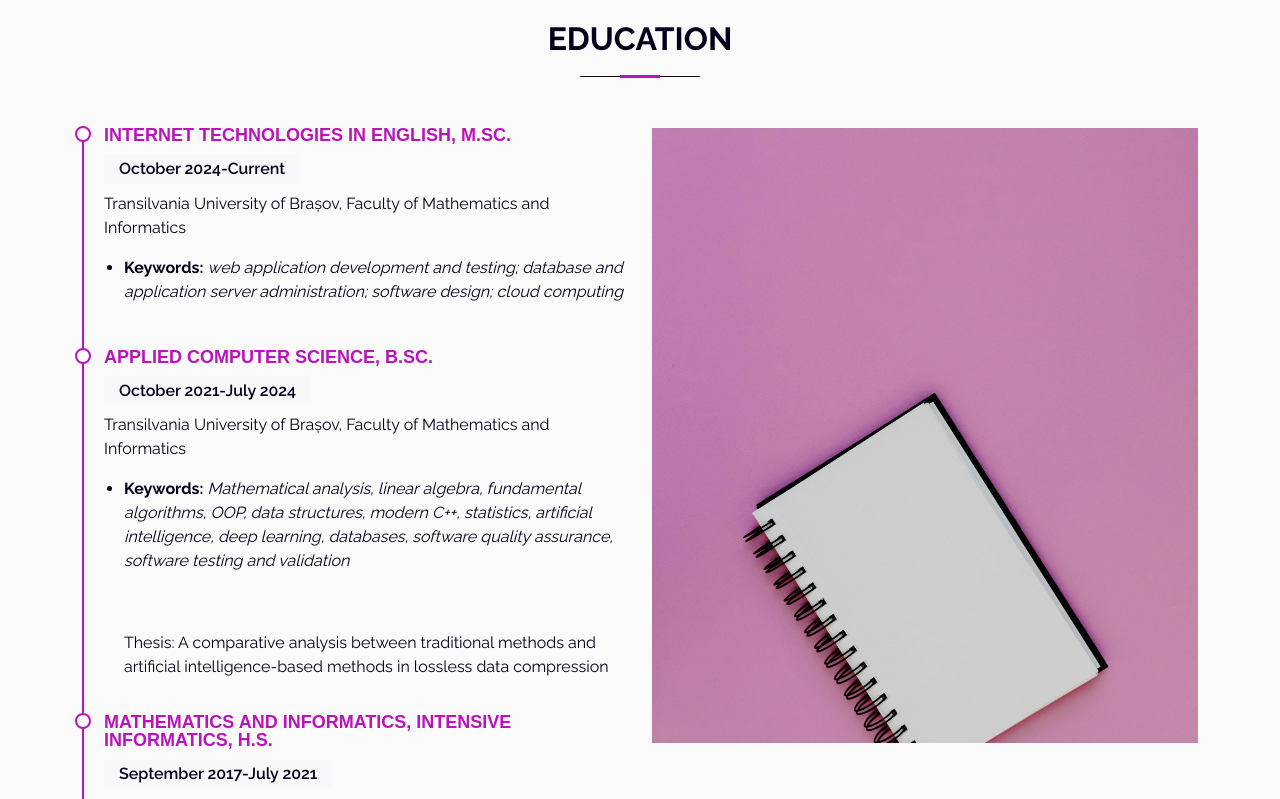
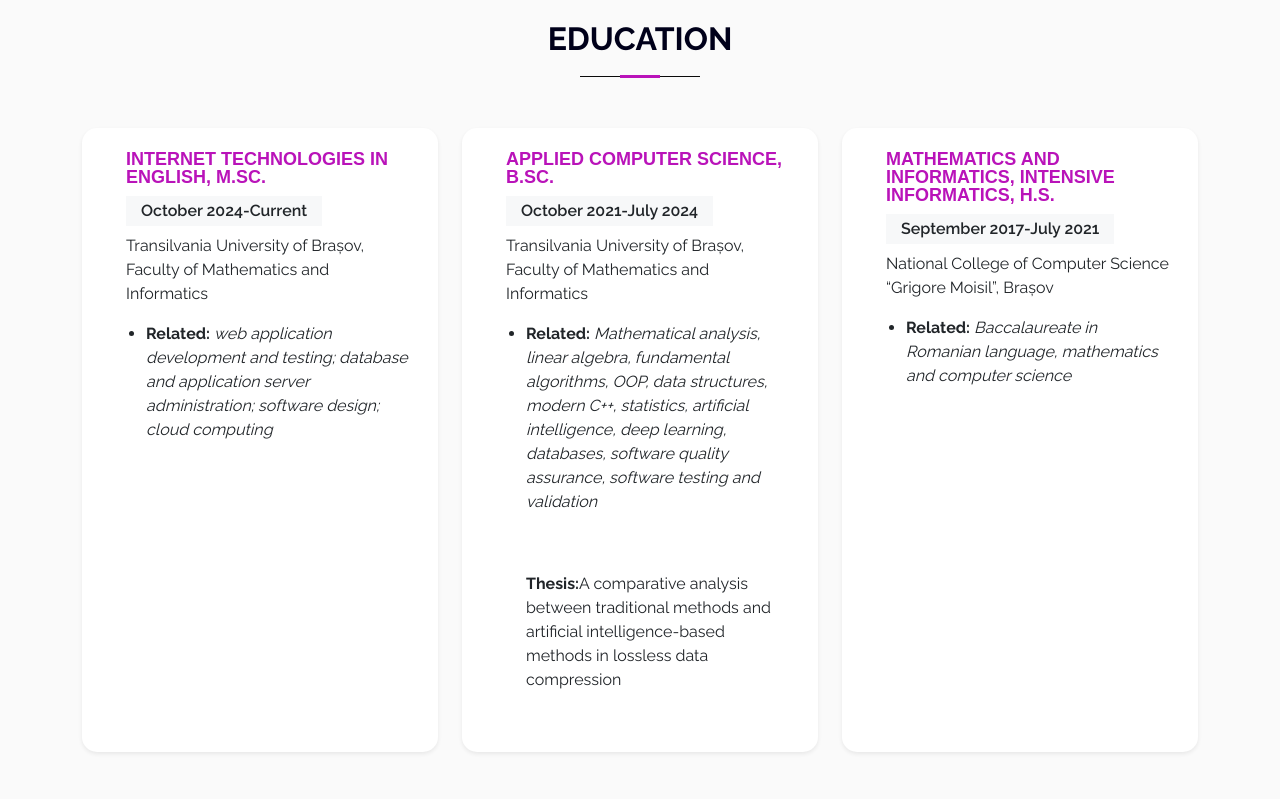
Before and after one commit to dragos0804/Dragos_Portfolio, a Next.js app in the folder personal-profile-website/: page / in a window 1280 px wide. Shown: the part 1640-2439 px from the top of the page. Built offline with nearby package versions, Linux system fonts and the light colour scheme.

Commit message:
feat: added cards for education section

```diff
--- a/personal-profile-website/src/app/components/EducationItem.tsx
+++ b/personal-profile-website/src/app/components/EducationItem.tsx
@@ -12,24 +12,27 @@ export default function EducationItem({item}: {
     }
 }) {
   return (
+    <div className="card h-100 shadow-sm education-card">
+      <div className="card-body d-flex flex-column">
         <div className="education-item">
           <h4>{item.name}</h4>
           <h5>{item.date}</h5>
           <p>{item.institution}</p>
           <ul>
-            <li><b>Keywords:</b> <i>{item.keywords}</i></li>
+              <li><b>Related:</b> <i>{item.keywords}</i></li>
               {
                   item.thesis &&
                   (
                       <div className="mt-4 pt-4 border-t">
                         <p className="text-sm">
-                        <span className="font-medium">Thesis: </span>
+                          <span className="font-medium"><b>Thesis:</b></span>
                           {item.thesis}
                         </p>
                       </div>)
               }
           </ul>
-
+          </div>
+        </div>
     </div>
   );
 }
--- a/personal-profile-website/src/app/components/educationItem.css
+++ b/personal-profile-website/src/app/components/educationItem.css
@@ -1,8 +1,43 @@
+.education-card {
+    transition: all 0.3s ease;
+    border: none;
+    border-radius: 15px;
+    overflow: hidden;
+  }
+
+  .education-card:hover {
+    transform: translateY(-5px);
+    box-shadow: 0 10px 20px rgba(0, 0, 0, 0.1);
+  }
+
+  .education-card .card-body {
+    padding: 1.5rem;
+  }
+
+  .education-card .card-title {
+    font-size: 1.25rem;
+    font-weight: 600;
+    margin-bottom: 0.5rem;
+  }
+
+  .education-card .card-subtitle {
+    font-size: 1rem;
+    margin-bottom: 1rem;
+  }
+
+  .education-card .card-text {
+    font-size: 0.9rem;
+  }
+
+  .education-card .border-top {
+    border-color: rgba(0, 0, 0, 0.1) !important;
+  }
+
+
 .education .education-item{
     position: relative;
     padding: 0 0 20px 20px;
     margin-top: -2px;
-    border-left: 2px solid rgb(185, 19, 185);
 }
 
 .education .education-item h4 {
@@ -45,5 +80,4 @@
     left: -9px;
     top: 0;
     background: #fff;
-    border: 2px solid rgb(185, 19, 185);
 }
--- a/personal-profile-website/src/app/sections/Education.tsx
+++ b/personal-profile-website/src/app/sections/Education.tsx
@@ -2,8 +2,6 @@ import React from 'react'
 import './education.css'
 import SectionTitle from '../components/SectionTitle';
 import EducationItem from '../components/EducationItem';
-import Image from 'next/image';
-import imagePath from '../../../public/assets/images/study.jpg'
 
 async function getEducationData() {
     const res = await fetch('http://localhost:3000/api/education');
@@ -18,14 +16,11 @@ export default async function Education() {
             <div className="container">
                 <SectionTitle title='Education' brief='' />
                 <div className="row">
-                    <div className="col-lg-6">
-                        {items.map((item) => (
-                            <EducationItem key={item.id} item={item} />
-                        ))}
-                    </div>
-                    <div className="col-lg-6">
-                        <Image src={imagePath} alt='study picture' className="education-image" layout="responsive"/>
-                    </div>
+                    {items.map((item, index) => (
+                        <div key={item.id} className="col-lg-4 mb-4">
+                            <EducationItem item={item} />
+                        </div>
+                    ))}
                 </div>
             </div>
         </section>
--- a/personal-profile-website/src/app/sections/education.css
+++ b/personal-profile-website/src/app/sections/education.css
@@ -12,8 +12,8 @@
   }
 
 .education-image {
-    width: 60%; /* Ensure the image takes up the full width of the column */
-    height: auto; /* Maintain the aspect ratio */
-    object-fit: cover; /* Optional: Adjust the image display */
-    max-height: 75%; /* Prevent overflow */
+    width: 60%;
+    height: auto;
+    object-fit: cover;
+    max-height: 75%;
 }
```
Lines whose indentation alone changed are shown as unchanged.
